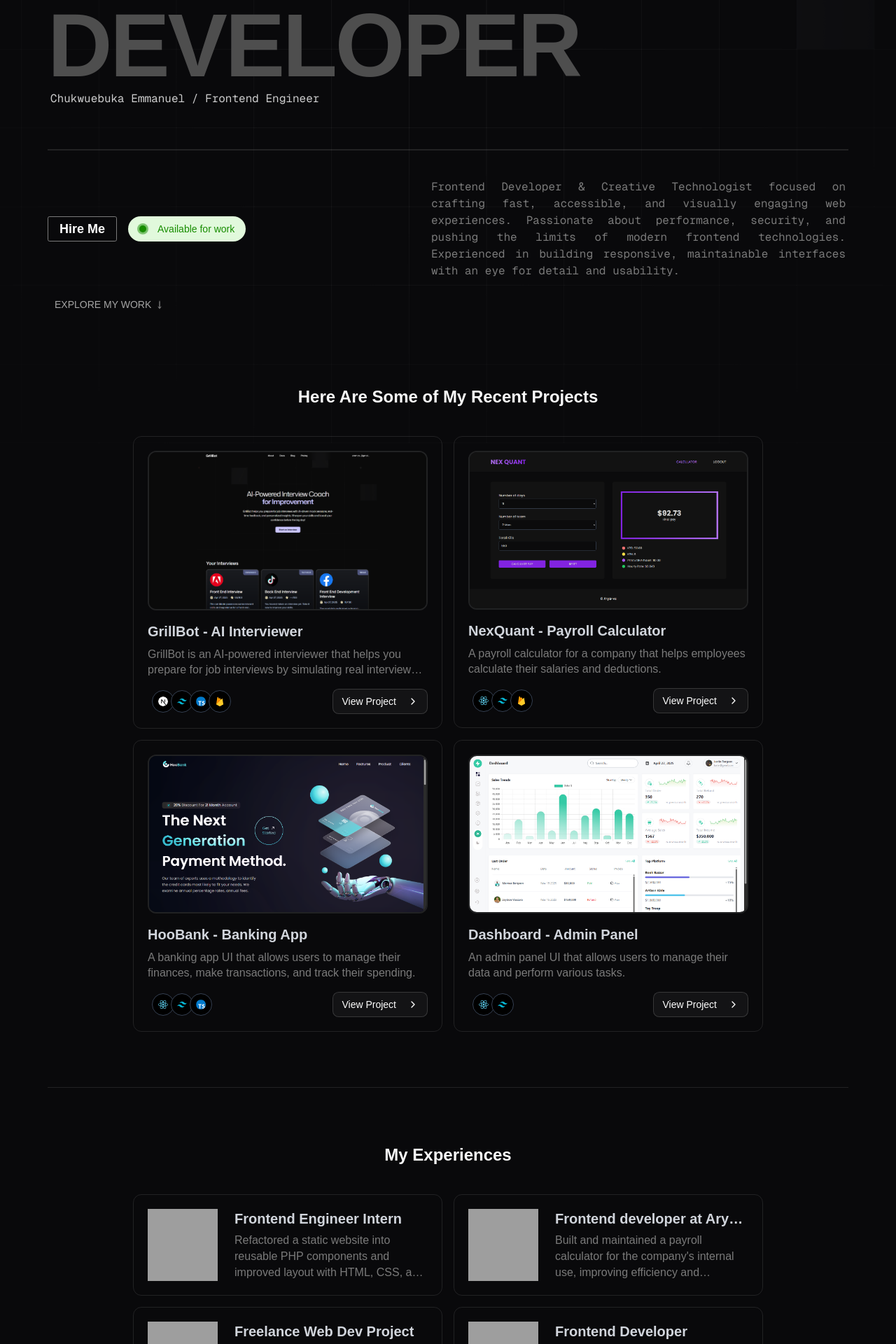
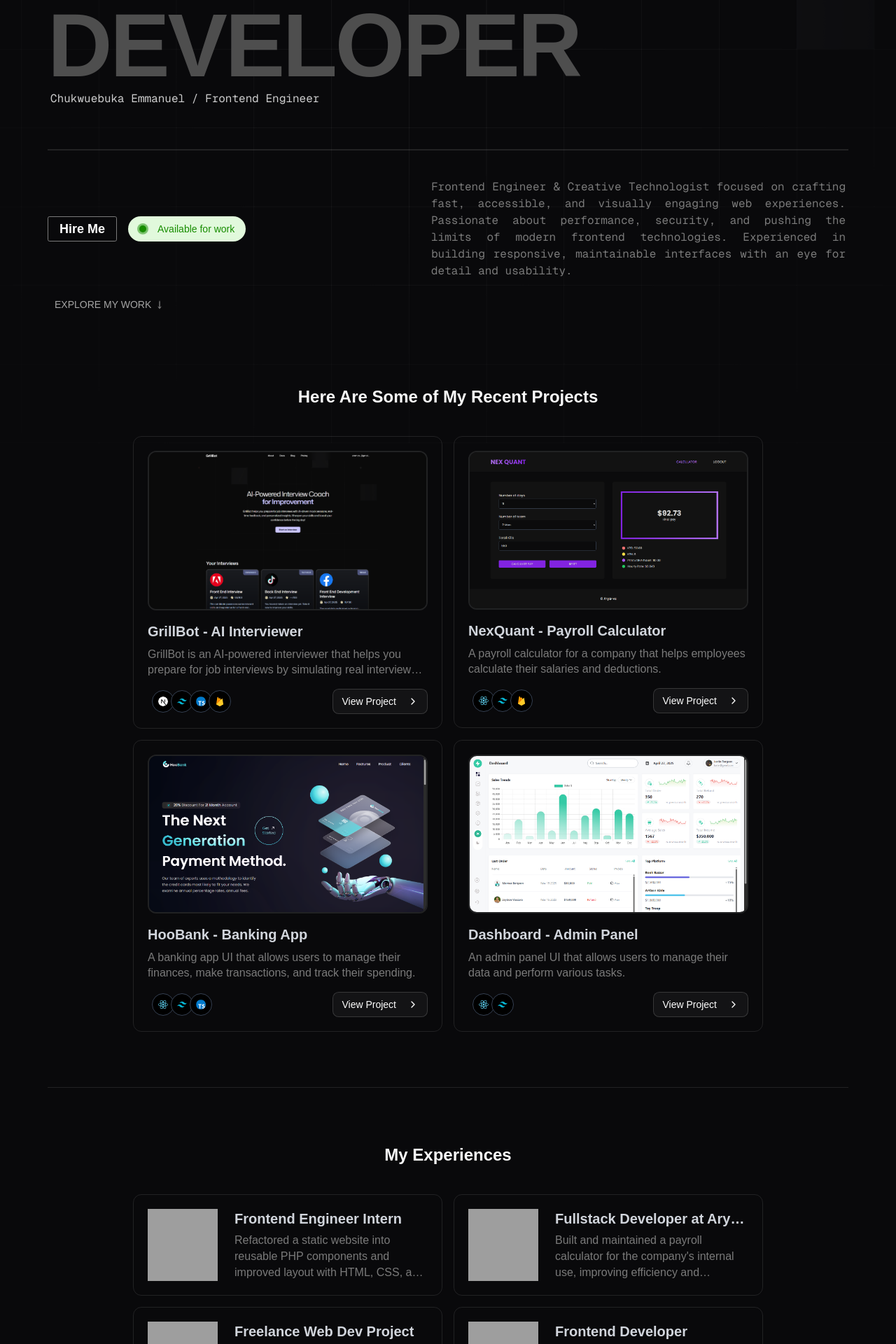
Before and after one commit to Chukwuebuka98/Portfolio, a Next.js app: page / in a window 1280 px wide. Shown: the part 267-2187 px from the top of the page at 70% size. Built offline with nearby package versions, Linux system fonts and the light colour scheme; grey boxes are pictures that could not be loaded; a web font is replaced by a local one.

Commit message:
changed some typography

```diff
--- a/components/Hero.tsx
+++ b/components/Hero.tsx
@@ -110,7 +110,7 @@ const Hero = () => {
           </div>
           <p className="font-mono text-xs md:text-sm lg:text-base text-[var(--brown-color-2)] px-1 max-w-[400px] md:max-w-[600px] text-justify md:leading-6 hidden md:block">
             <TextEffect as="span" per="line" preset="fade-in-blur">
-              Frontend Developer & Creative Technologist focused on crafting
+              Frontend Engineer & Creative Technologist focused on crafting
               fast, accessible, and visually engaging web experiences.
               Passionate about performance, security, and pushing the limits of
               modern frontend technologies. Experienced in building responsive,
@@ -126,7 +126,7 @@ const Hero = () => {
         </TextEffect> */}
 
           <TextEffect as="span" per="line" preset="fade-in-blur">
-            Frontend Developer & Creative Technologist focused on crafting fast,
+            Frontend Engineer & Creative Technologist focused on crafting fast,
             accessible, and visually engaging web experiences. Passionate about
             performance, security, and pushing the limits of modern frontend
             technologies. Experienced in building responsive, maintainable
--- a/data/index.ts
+++ b/data/index.ts
@@ -174,7 +174,7 @@ export const experience = [
   },
   {
     id: 2,
-    title: 'Frontend developer at Arya-vs',
+    title: 'Fullstack Developer at Arya-vs',
     desc: "Built and maintained a payroll calculator for the company's internal use, improving efficiency and accuracy.",
     thumbnail: '/exp2.svg',
     delay: 0.5,
```
